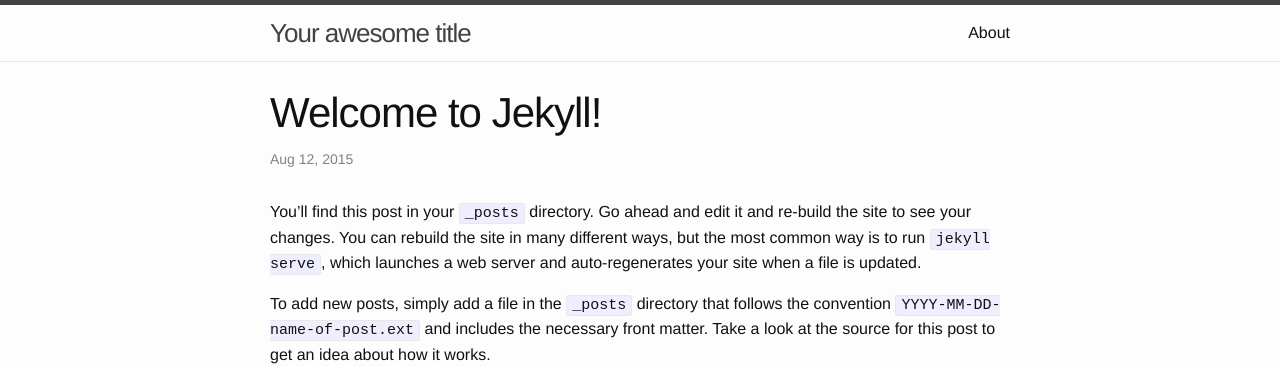
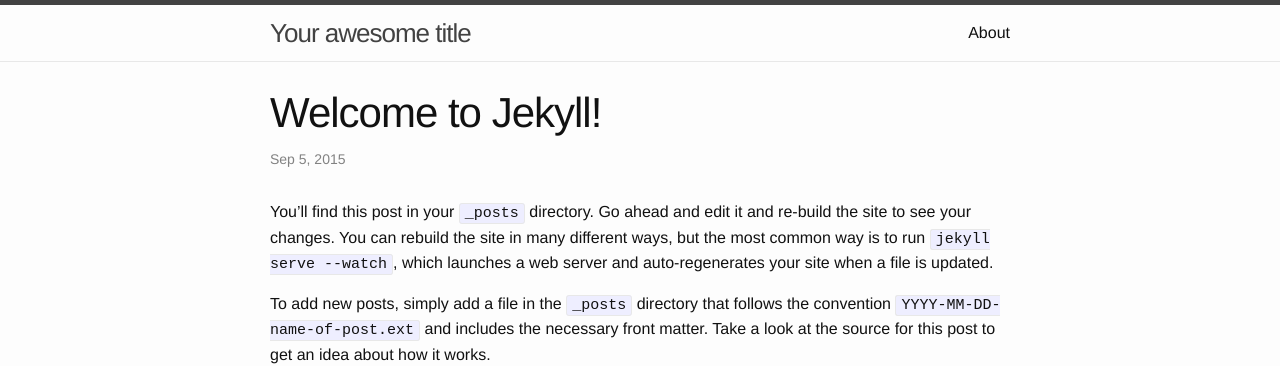
Before and after one commit to wangzhaohui/wangzhaohui.github.io, a Jekyll site: the page built from _posts/2015-09-05-welcome-to-jekyll.markdown, in a window 1280 px wide. Shown: the top 366 px of the page. Built offline with Jekyll 4.4.1, drawn with Linux system fonts in a browser that asks for light colours.

Commit message:
new jekyll site

```diff
--- a/_includes/head.html
+++ b/_includes/head.html
@@ -1,12 +1,11 @@
 <head>
-  <meta charset="utf-8">
-  <meta http-equiv="X-UA-Compatible" content="IE=edge">
-  <meta name="viewport" content="width=device-width, initial-scale=1">
+    <meta charset="utf-8">
+    <meta name="viewport" content="width=device-width initial-scale=1" />
+    <meta http-equiv="X-UA-Compatible" content="IE=edge">
 
-  <title>{% if page.title %}{{ page.title }}{% else %}{{ site.title }}{% endif %}</title>
-  <meta name="description" content="{% if page.excerpt %}{{ page.excerpt | strip_html | strip_newlines | truncate: 160 }}{% else %}{{ site.description }}{% endif %}">
+    <title>{% if page.title %}{{ page.title }}{% else %}{{ site.title }}{% endif %}</title>
+    <meta name="description" content="{{ site.description }}">
 
-  <link rel="stylesheet" href="{{ "/css/main.css" | prepend: site.baseurl }}">
-  <link rel="canonical" href="{{ page.url | replace:'index.html','' | prepend: site.baseurl | prepend: site.url }}">
-  <link rel="alternate" type="application/rss+xml" title="{{ site.title }}" href="{{ "/feed.xml" | prepend: site.baseurl | prepend: site.url }}" />
+    <link rel="stylesheet" href="{{ "/css/main.css" | prepend: site.baseurl }}">
+    <link rel="canonical" href="{{ page.url | replace:'index.html','' | prepend: site.baseurl | prepend: site.url }}">
 </head>
--- a/_posts/2015-08-12-welcome-to-jekyll.markdown
+++ b/_posts/2015-09-05-welcome-to-jekyll.markdown
@@ -1,10 +1,10 @@
 ---
 layout: post
 title:  "Welcome to Jekyll!"
-date:   2015-08-12 01:48:38
+date:   2015-09-05 21:12:05
 categories: jekyll update
 ---
-You’ll find this post in your `_posts` directory. Go ahead and edit it and re-build the site to see your changes. You can rebuild the site in many different ways, but the most common way is to run `jekyll serve`, which launches a web server and auto-regenerates your site when a file is updated.
+You’ll find this post in your `_posts` directory. Go ahead and edit it and re-build the site to see your changes. You can rebuild the site in many different ways, but the most common way is to run `jekyll serve --watch`, which launches a web server and auto-regenerates your site when a file is updated.
 
 To add new posts, simply add a file in the `_posts` directory that follows the convention `YYYY-MM-DD-name-of-post.ext` and includes the necessary front matter. Take a look at the source for this post to get an idea about how it works.
 
--- a/_sass/_base.scss
+++ b/_sass/_base.scss
@@ -154,8 +154,8 @@
  * Wrapper
  */
 .wrapper {
-    max-width: -webkit-calc(#{$content-width} - (#{$spacing-unit} * 2));
-    max-width:         calc(#{$content-width} - (#{$spacing-unit} * 2));
+    max-width: -webkit-calc(800px - (#{$spacing-unit} * 2));
+    max-width:         calc(800px - (#{$spacing-unit} * 2));
     margin-right: auto;
     margin-left: auto;
     padding-right: $spacing-unit;
@@ -163,8 +163,8 @@
     @extend %clearfix;
 
     @include media-query($on-laptop) {
-        max-width: -webkit-calc(#{$content-width} - (#{$spacing-unit}));
-        max-width:         calc(#{$content-width} - (#{$spacing-unit}));
+        max-width: -webkit-calc(800px - (#{$spacing-unit}));
+        max-width:         calc(800px - (#{$spacing-unit}));
         padding-right: $spacing-unit / 2;
         padding-left: $spacing-unit / 2;
     }
--- a/css/main.scss
+++ b/css/main.scss
@@ -21,16 +21,13 @@
 $grey-color-light: lighten($grey-color, 40%);
 $grey-color-dark:  darken($grey-color, 25%);
 
-// Width of the content area
-$content-width:    800px;
-
 $on-palm:          600px;
 $on-laptop:        800px;
 
 
 
 // Using media queries with like this:
-// @include media-query($on-palm) {
+// @include media-query($palm) {
 //     .wrapper {
 //         padding-right: $spacing-unit / 2;
 //         padding-left: $spacing-unit / 2;
--- a/feed.xml
+++ b/feed.xml
@@ -7,7 +7,7 @@
     <title>{{ site.title | xml_escape }}</title>
     <description>{{ site.description | xml_escape }}</description>
     <link>{{ site.url }}{{ site.baseurl }}/</link>
-    <atom:link href="{{ "/feed.xml" | prepend: site.baseurl | prepend: site.url }}" rel="self" type="application/rss+xml"/>
+    <atom:link href="{{ "/feed.xml" | prepend: site.baseurl | prepend: site.url }}" rel="self" type="application/rss+xml" />
     <pubDate>{{ site.time | date_to_rfc822 }}</pubDate>
     <lastBuildDate>{{ site.time | date_to_rfc822 }}</lastBuildDate>
     <generator>Jekyll v{{ jekyll.version }}</generator>
```
Also changed, not shown: 5 other files.
